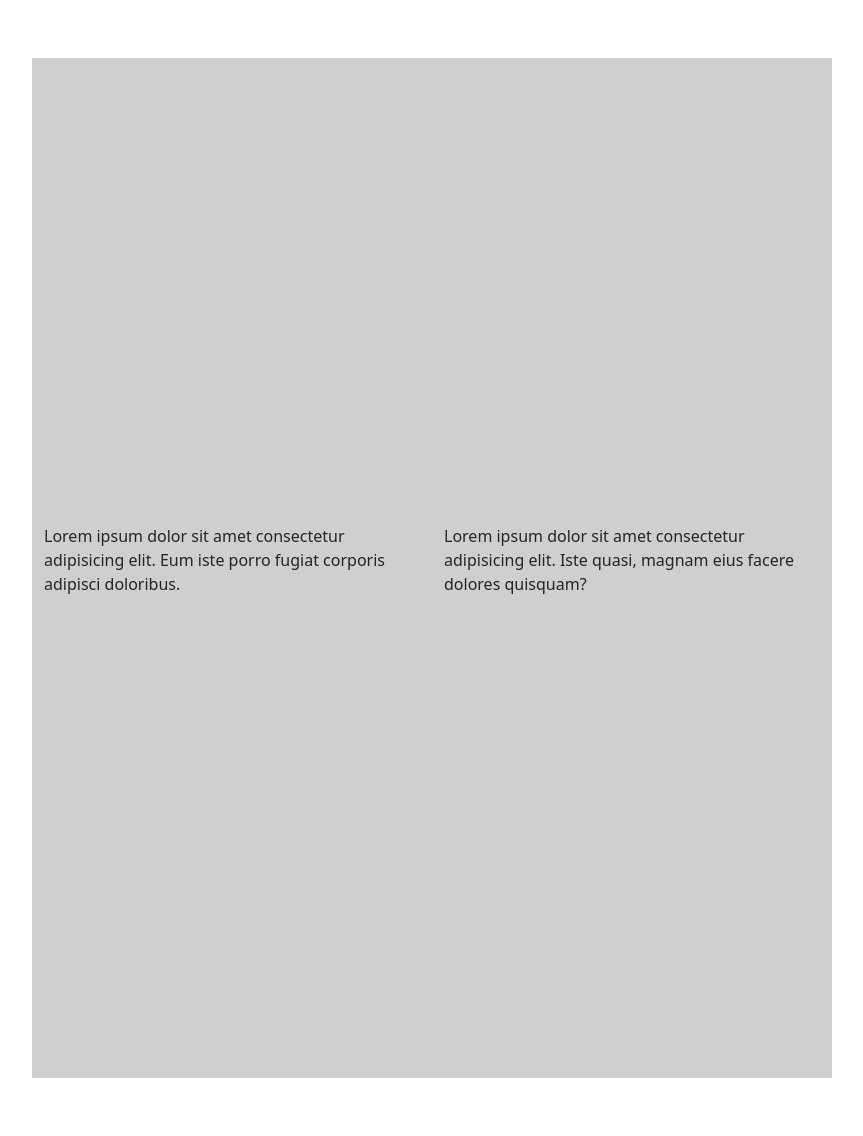
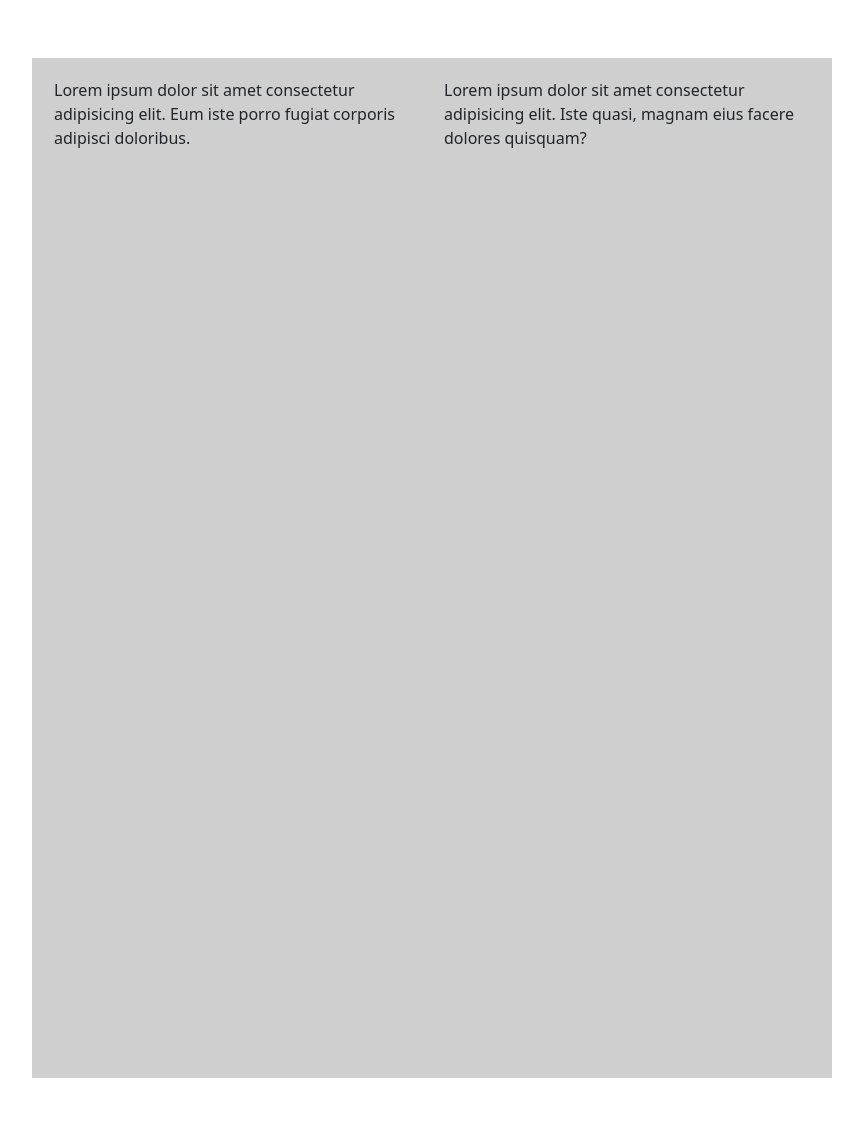
Before and after one commit to jo-cassone/jo-cassone.github.io, a PHP site: page / in a window 1280 px wide. Shown: the whole page, without its empty margins (208-1071 px from the left). Run offline with PHP 8.4, Linux system fonts and the light colour scheme.

Commit message:
Update style.css

```diff
--- a/assets/css/style.css
+++ b/assets/css/style.css
@@ -13,10 +13,9 @@ section{
 .infoBox{
     position: relative;
     display: flex;
-    justify-content: center;
-    align-items: center;
     width: 800px;
     height: 1020px;
+    padding: 20px 10px;
     margin: 58px 0;
     background: #cfcfcf;
 }
```
